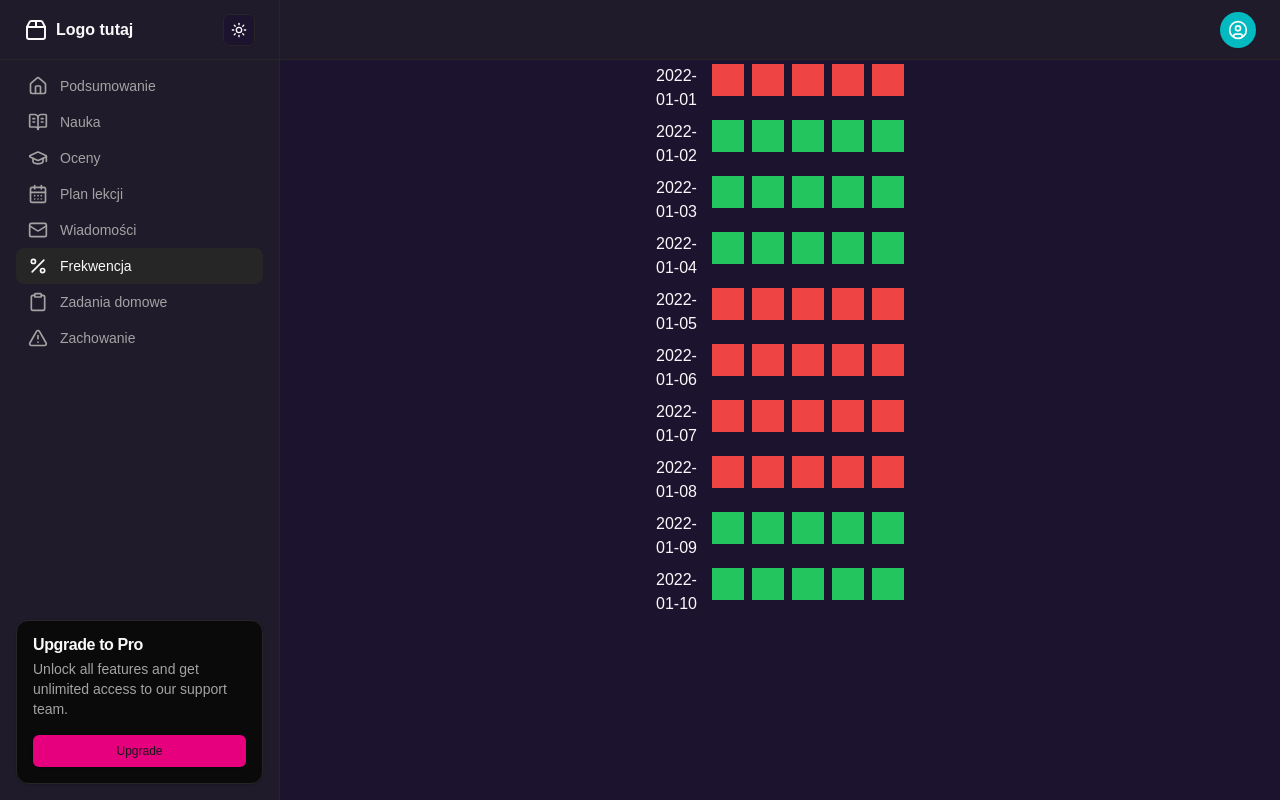
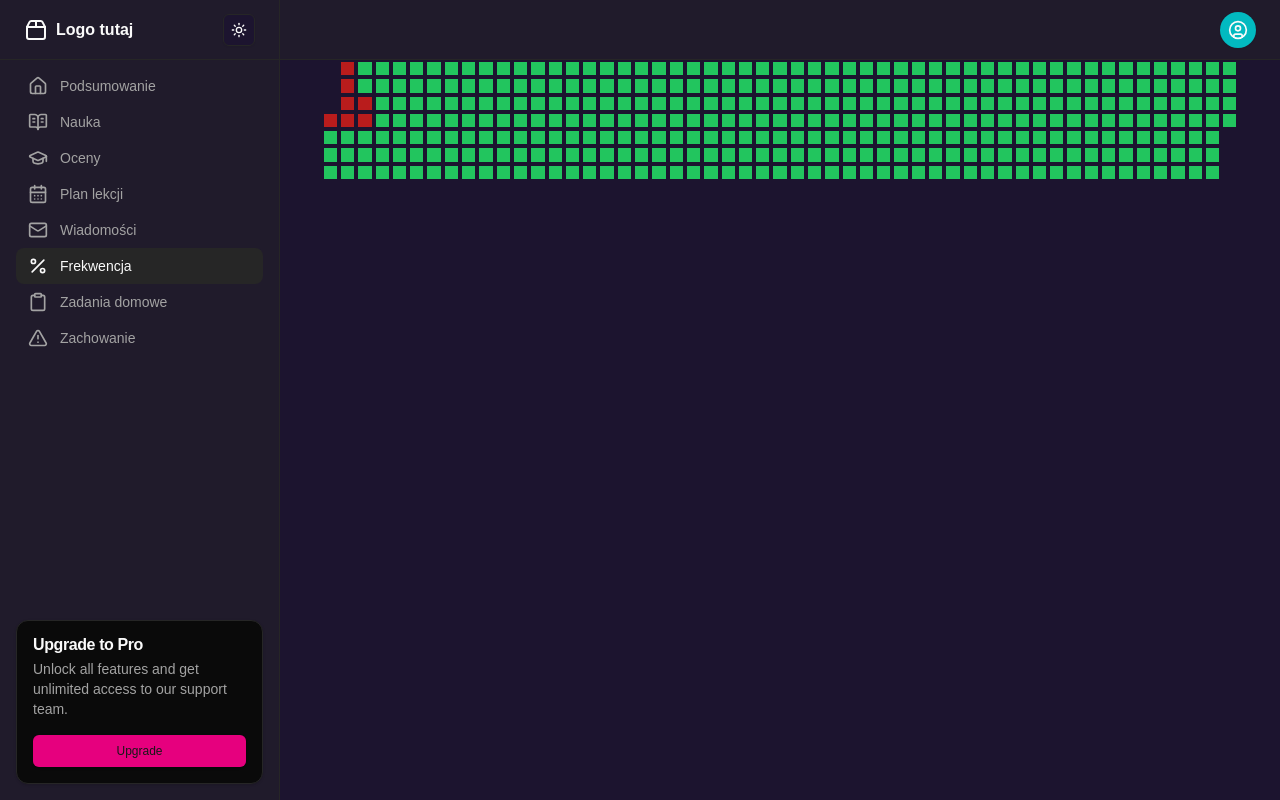
Before and after one commit to Hackyeah2024-team/frontend-mock, a Next.js app: page /student/attendance in a window 1280 px wide. Built offline with nearby package versions, Linux system fonts and the light colour scheme.

Commit message:
add a real fucking grid

```diff
--- a/app/student/attendance/page.tsx
+++ b/app/student/attendance/page.tsx
@@ -1,7 +1,6 @@
 function addDay(date: Date, n: number) {
   let lDate = new Date(date);
   lDate.setDate(lDate.getDate() + n);
-  console.log(lDate)
   return lDate;
 }
 
@@ -9,11 +8,16 @@ function addDay(date: Date, n: number) {
 export default function StudentGrades() {
   const d: Date = new Date('2022-01-01')
 
-  return <div className="flex flex-col items-center justify-center">
-    {Array.from({ length: 10 }).map((e,i) => (
-      <AttendanceRow key={i} d={addDay(d, i)}/>
-    ))}
-  </div>;
+  return <div className="flex w-full justify-center items-center">
+    <div className="grid grid-rows-7 grid-flow-col  w-11/12">
+      {Array.from({ length: 3 }).map((e,i) => (
+        <div />
+      ))}
+      {Array.from({ length: 365 }).map((e,i) => (
+        <AttendanceDatacell key={i} d={addDay(d,i)} />
+      ))}
+    </div>
+  </div>
 }
 
 function fetchAttendance(){
@@ -30,25 +34,11 @@ function fetchAttendance(){
     }
 }
 
+//    <p className="m-1">{d.toISOString().split('T')[0]}</p>
 
+function AttendanceDatacell({d}: {d: Date}){
+  const date_string = d.toISOString().split('T')[0];
+  const is_asbest = fetchAttendance()['dates'].includes(date_string)
 
-
-function AttendanceRow({ d }: { d: Date}) {
-  return <div className="flex flex-row w-64 justify-between">
-    <p className="m-1">{d.toISOString().split('T')[0]}</p>
-    <div className="flex flex-row">
-    {Array.from({ length: 5 }).map((e,i) => (
-      <AttendanceDatacell key={i} d={d.toISOString().split('T')[0]}/>
-  ))}
-  </div>
-  </div>;
+   return <div className={`grow aspect-square m-[2px] ${is_asbest ? "bg-red-700" : "bg-green-500"}`} />
 }
-
-function AttendanceDatacell({d}: {d:string}){
-  if(fetchAttendance()['dates'].includes(d)){
-    return <div className="w-8 h-8 m-1 flex items-center justify-center bg-red-500"></div>
-  }else{
-    return <div className="w-8 h-8 m-1 flex items-center justify-center bg-green-500"></div>
-
-  }
-}
```
